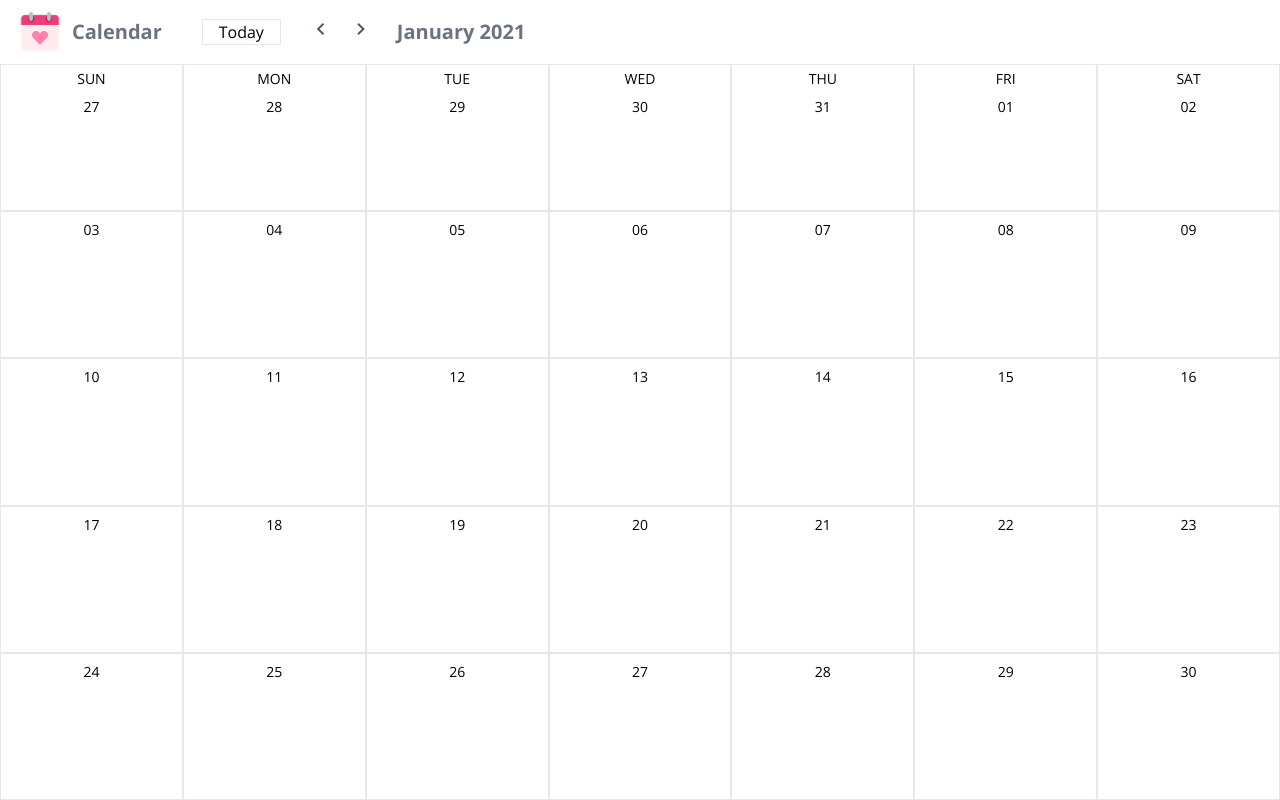
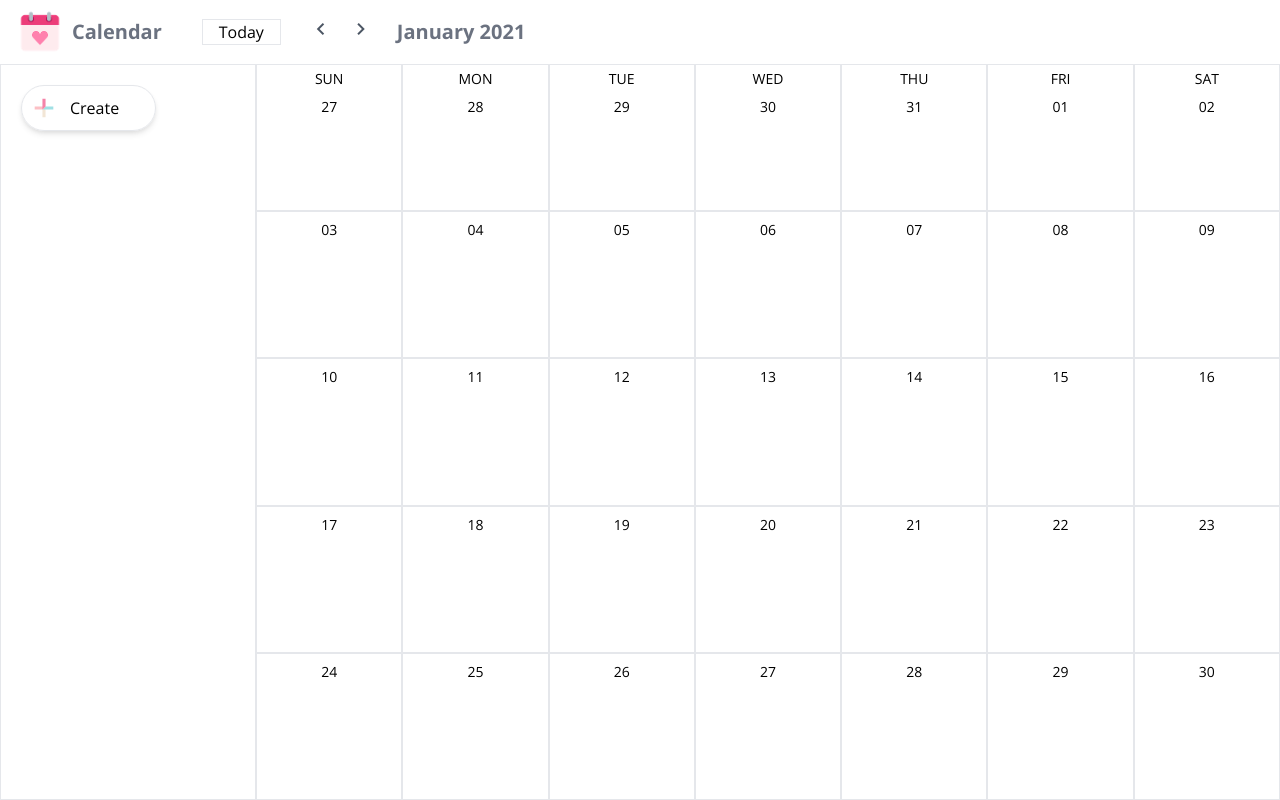
Before and after one commit to hannah-gkim/google-calendar-react, a React (Create React App) app: page / in a window 1280 px wide. Built offline with nearby package versions, Linux system fonts and the light colour scheme; the HTML template or start-up script is replaced by a standard one.

Commit message:
sidebar create button color changed

```diff
--- /dev/null
+++ b/src/components/CreateEventButton.js
@@ -0,0 +1,10 @@
+import React from "react";
+import plusImg from "../assets/plus.svg";
+export default function CreateEventButton() {
+  return (
+    <button className="border p-2 rounded-full flex items-center shadow-md hover:shadow-2xl">
+      <img src={plusImg} alt="create-event" className="w-7 h-7" />
+      <span className="pl-3 pr-7">Create</span>
+    </button>
+  );
+}
--- a/src/components/Month.js
+++ b/src/components/Month.js
@@ -4,7 +4,7 @@
 export default function Month({ month }) {
 
   return (
-    <div className="flex-1 grid grid-cols-7 grid-rows-5">
+    <div className="flex-1 grid grid-cols-7 grid-rows-5 ">
       {month.map((week, i) => (
         <React.Fragment key={i}>
           {week.map((day, idx) => (
--- a/src/components/Sidebar.js
+++ b/src/components/Sidebar.js
@@ -1,9 +1,10 @@
-import React from 'react'
+import React from "react";
+import CreateEventButton from "./CreateEventButton";
 
 export default function Sidebar() {
-    return (
-        <div>
-
-        </div>
-    )
+  return (
+    <aside className="border p-5 w-64">
+      <CreateEventButton />
+    </aside>
+  );
 }
```
Also changed, not shown: src/assets/plus.svg.
